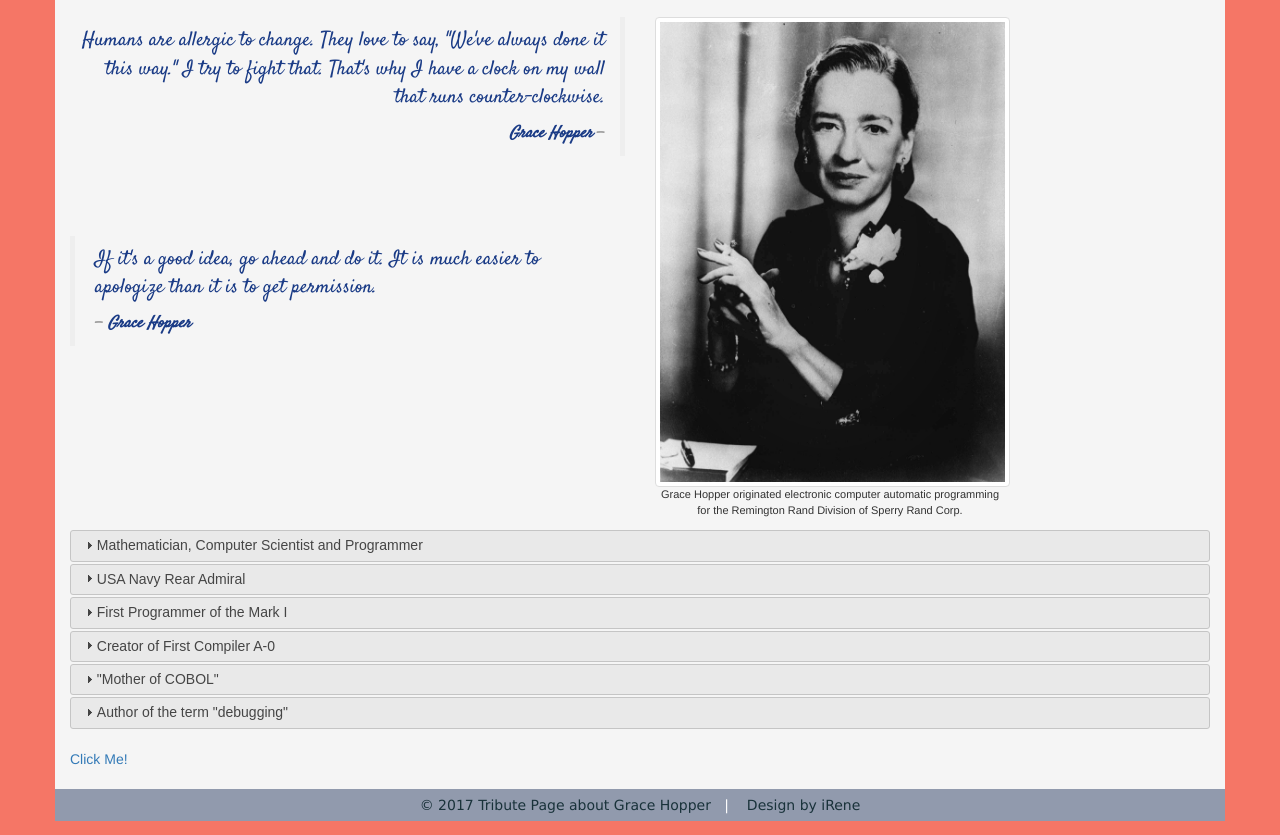
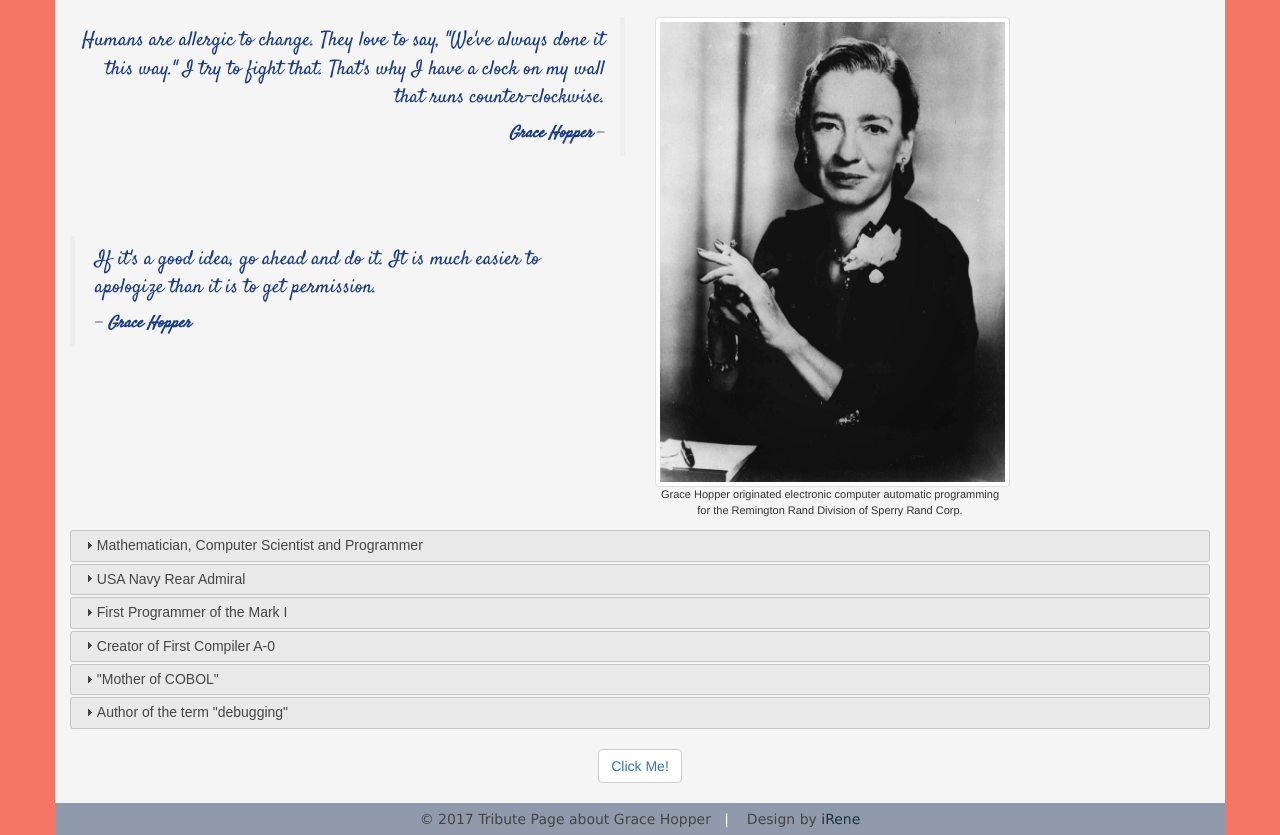
Before and after one commit to IreneDev/freeCodeCamp, a plain HTML site: page front_end_development/project_1_tribute-page/index.html in a window 1280 px wide. Shown: the part 189-1024 px from the top of the page. Drawn offline with Linux system fonts and the light colour scheme.

Commit message:
Add button as a connector to Collage animated webpage and style it with bootstrap

```diff
--- a/front_end_development/project_1_tribute-page/index.html
+++ b/front_end_development/project_1_tribute-page/index.html
@@ -136,8 +136,12 @@
 			</div>
 		</div> <!-- for .biofacts -->
 		<br>
-		<a href="collage.html" target="_blank" style="text-decoration:none;">Click Me!</>
-		<br><br>
+		<div class="container-fluid text-center">
+			<button class="btn btn-default" >
+			<a href="collage.html" target="_blank" style="text-decoration:none;">Click Me!</a>
+		</button>
+		</div>
+		<br>
 		<footer class="myFooter text-center">
 		&copy; 2017 Tribute Page about Grace Hopper &nbsp;
 		<span class="separator">|</span>  &nbsp; &nbsp;Design by
```
